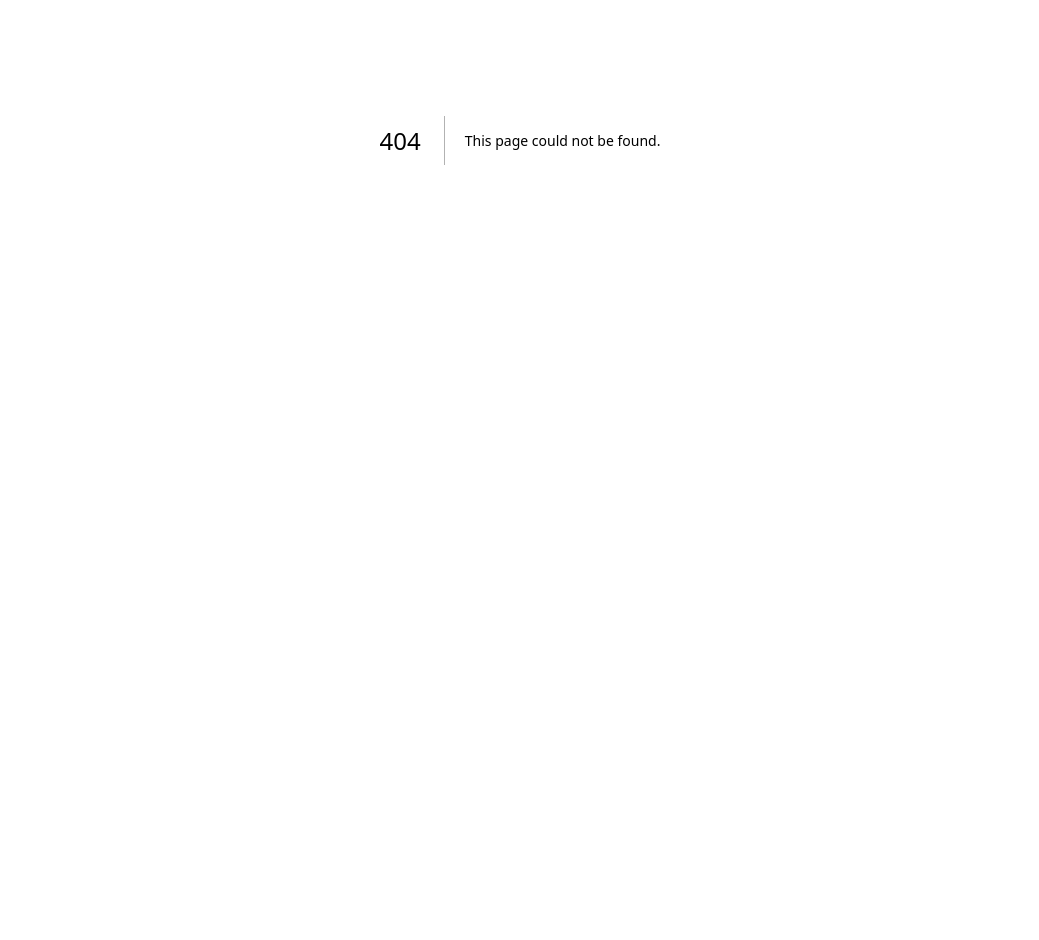
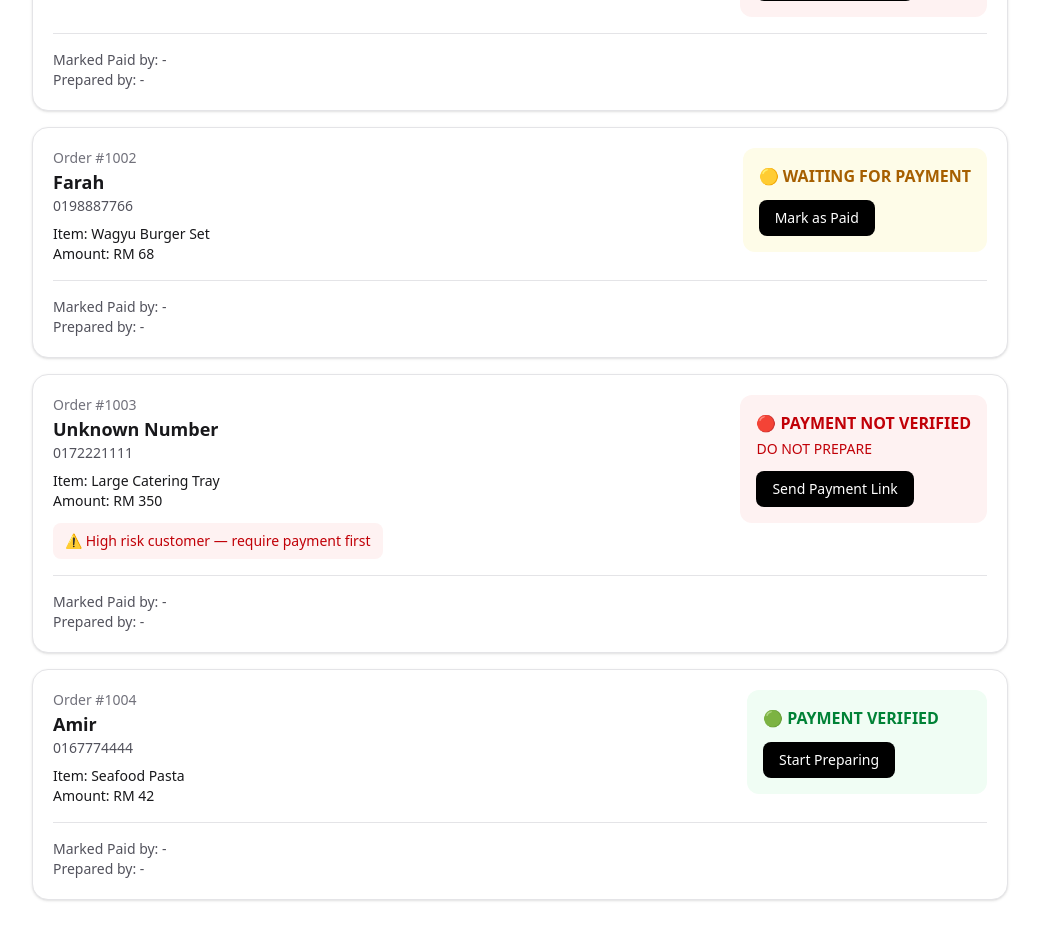
Before and after one commit to valentinetiong-lab/valsentra, a Next.js app: page /restaurant in a window 1280 px wide. Before the commit this address had no page. Shown: the part 260-1200 px from the top of the page, without its empty margins (120-1159 px from the left). Before the commit the page ends 800 px from the top, so only its background shows below. Built offline with nearby package versions, Linux system fonts and the light colour scheme.

Commit message:
add restaurant anti-loss demo

```diff
--- /dev/null
+++ b/app/restaurant/page.tsx
@@ -0,0 +1,208 @@
+"use client";
+
+import { useState } from "react";
+
+type OrderStatus = "Unpaid" | "Payment Sent" | "Paid" | "Preparing" | "Ready";
+
+type Order = {
+  id: string;
+  customer: string;
+  phone: string;
+  item: string;
+  amount: number;
+  status: OrderStatus;
+  risk?: "Low" | "High";
+  paidBy?: string;
+  preparedBy?: string;
+};
+
+const initialOrders: Order[] = [
+  {
+    id: "1001",
+    customer: "Jason",
+    phone: "0123456789",
+    item: "Family Combo",
+    amount: 120,
+    status: "Unpaid",
+    risk: "Low",
+  },
+  {
+    id: "1002",
+    customer: "Farah",
+    phone: "0198887766",
+    item: "Wagyu Burger Set",
+    amount: 68,
+    status: "Payment Sent",
+    risk: "Low",
+  },
+  {
+    id: "1003",
+    customer: "Unknown Number",
+    phone: "0172221111",
+    item: "Large Catering Tray",
+    amount: 350,
+    status: "Unpaid",
+    risk: "High",
+  },
+  {
+    id: "1004",
+    customer: "Amir",
+    phone: "0167774444",
+    item: "Seafood Pasta",
+    amount: 42,
+    status: "Paid",
+    risk: "Low",
+  },
+];
+
+export default function RestaurantPage() {
+  const [orders, setOrders] = useState<Order[]>(initialOrders);
+
+  function updateOrderStatus(id: string, status: OrderStatus) {
+    setOrders((prev) =>
+      prev.map((o) => {
+        if (o.id !== id) return o;
+
+        if (status === "Paid") {
+          return { ...o, status, paidBy: "Staff A" };
+        }
+
+        if (status === "Preparing") {
+          return { ...o, status, preparedBy: "Kitchen A" };
+        }
+
+        return { ...o, status };
+      })
+    );
+  }
+
+  function sendPaymentLink(order: Order) {
+    const raw = (order.phone || "").replace(/\D/g, "");
+    const msisdn = raw.startsWith("0") ? "6" + raw : raw;
+
+    const msg =
+      `Hi ${order.customer}, please complete payment for your order.\n\n` +
+      `Order: ${order.item}\n` +
+      `Amount: RM ${order.amount}\n\n` +
+      `Reply once payment is done.`;
+
+    const url = `https://wa.me/${msisdn}?text=${encodeURIComponent(msg)}`;
+    window.open(url, "_blank");
+
+    updateOrderStatus(order.id, "Payment Sent");
+  }
+
+  return (
+    <main className="min-h-screen bg-white text-zinc-900">
+      <div className="mx-auto max-w-5xl px-6 py-10">
+        <div className="mb-8">
+          <h1 className="text-2xl font-semibold">Valsentra Restaurant Demo</h1>
+          <p className="mt-1 text-sm text-zinc-600">
+            Anti-loss order flow: payment must be verified before preparation.
+          </p>
+        </div>
+
+        <div className="grid gap-4">
+          {orders.map((order) => (
+            <div
+              key={order.id}
+              className="rounded-2xl border border-zinc-200 bg-white p-5 shadow-sm"
+            >
+              <div className="flex flex-col gap-4 md:flex-row md:items-start md:justify-between">
+                <div>
+                  <p className="text-sm text-zinc-500">Order #{order.id}</p>
+                  <h2 className="text-lg font-semibold">{order.customer}</h2>
+                  <p className="text-sm text-zinc-600">{order.phone}</p>
+                  <p className="mt-2 text-sm">
+                    <span className="font-medium">Item:</span> {order.item}
+                  </p>
+                  <p className="text-sm">
+                    <span className="font-medium">Amount:</span> RM {order.amount}
+                  </p>
+
+                  {order.risk === "High" && (
+                    <div className="mt-3 rounded-lg bg-red-50 px-3 py-2 text-sm text-red-700">
+                      ⚠ High risk customer — require payment first
+                    </div>
+                  )}
+                </div>
+
+                <div className="min-w-[240px]">
+                  {order.status === "Unpaid" && (
+                    <div className="rounded-xl bg-red-50 p-4">
+                      <p className="font-semibold text-red-700">
+                        🔴 PAYMENT NOT VERIFIED
+                      </p>
+                      <p className="mt-1 text-sm text-red-700">
+                        DO NOT PREPARE
+                      </p>
+                      <button
+                        onClick={() => sendPaymentLink(order)}
+                        className="mt-3 rounded-lg bg-black px-4 py-2 text-sm text-white"
+                      >
+                        Send Payment Link
+                      </button>
+                    </div>
+                  )}
+
+                  {order.status === "Payment Sent" && (
+                    <div className="rounded-xl bg-yellow-50 p-4">
+                      <p className="font-semibold text-yellow-700">
+                        🟡 WAITING FOR PAYMENT
+                      </p>
+                      <button
+                        onClick={() => updateOrderStatus(order.id, "Paid")}
+                        className="mt-3 rounded-lg bg-black px-4 py-2 text-sm text-white"
+                      >
+                        Mark as Paid
+                      </button>
+                    </div>
+                  )}
+
+                  {order.status === "Paid" && (
+                    <div className="rounded-xl bg-green-50 p-4">
+                      <p className="font-semibold text-green-700">
+                        🟢 PAYMENT VERIFIED
+                      </p>
+                      <button
+                        onClick={() => updateOrderStatus(order.id, "Preparing")}
+                        className="mt-3 rounded-lg bg-black px-4 py-2 text-sm text-white"
+                      >
+                        Start Preparing
+                      </button>
+                    </div>
+                  )}
+
+                  {order.status === "Preparing" && (
+                    <div className="rounded-xl bg-blue-50 p-4">
+                      <p className="font-semibold text-blue-700">🔵 PREPARING</p>
+                      <button
+                        onClick={() => updateOrderStatus(order.id, "Ready")}
+                        className="mt-3 rounded-lg bg-black px-4 py-2 text-sm text-white"
+                      >
+                        Mark as Ready
+                      </button>
+                    </div>
+                  )}
+
+                  {order.status === "Ready" && (
+                    <div className="rounded-xl bg-emerald-50 p-4">
+                      <p className="font-semibold text-emerald-700">
+                        ✅ READY FOR PICKUP
+                      </p>
+                    </div>
+                  )}
+                </div>
+              </div>
+
+              <div className="mt-4 border-t border-zinc-200 pt-4 text-sm text-zinc-600">
+                <p>Marked Paid by: {order.paidBy || "-"}</p>
+                <p>Prepared by: {order.preparedBy || "-"}</p>
+              </div>
+            </div>
+          ))}
+        </div>
+      </div>
+    </main>
+  );
+}
```
